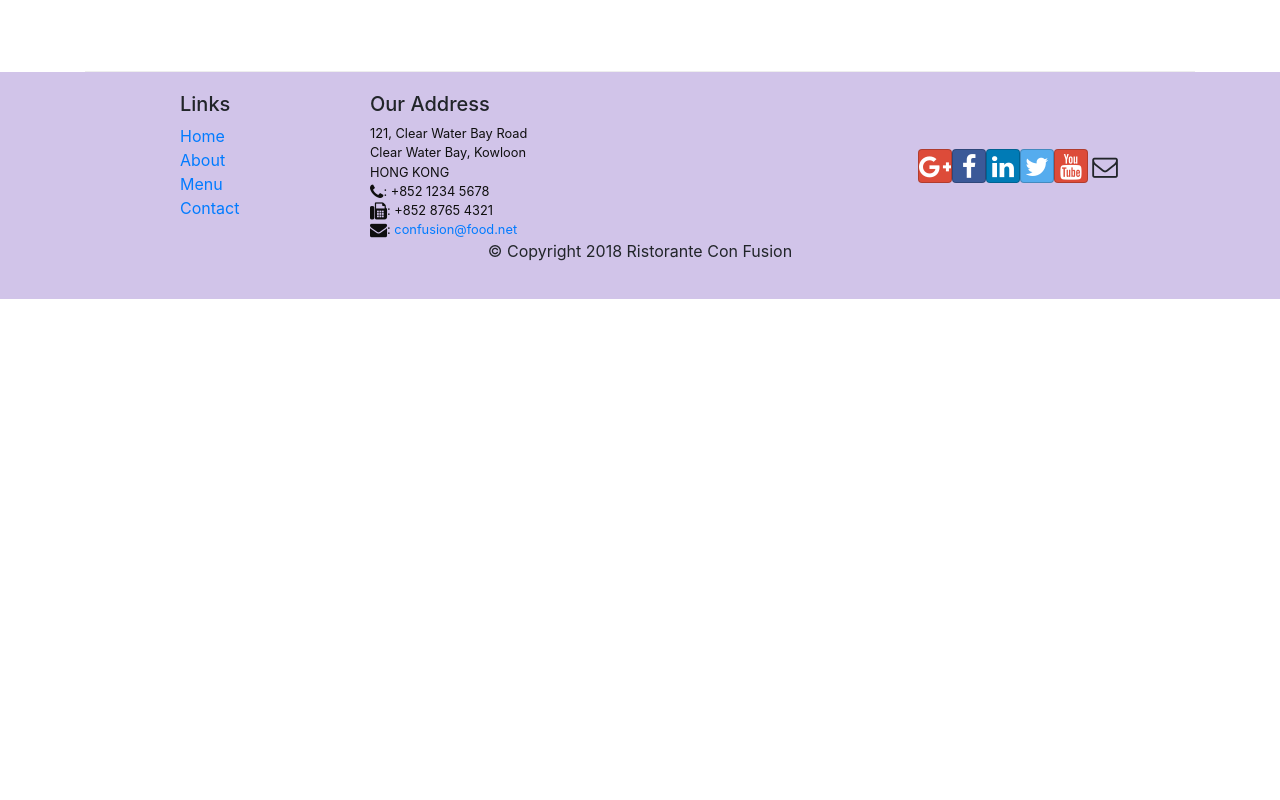
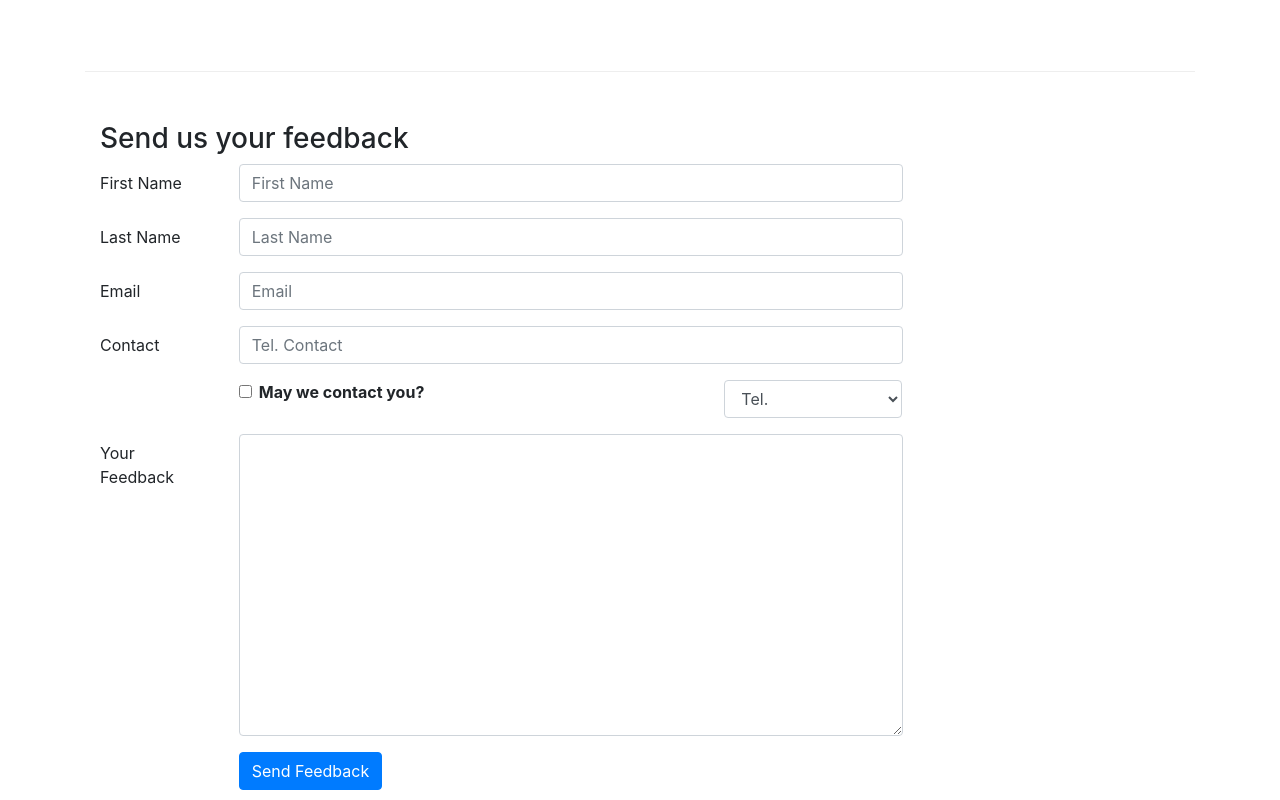
Before and after one commit to Hypermona/First-React-App, a React (Create React App) app: page /Contactus in a window 1280 px wide. Shown: the part 800-1600 px from the top of the page. Before the commit the page ends 1099 px from the top, so only its background shows below. Built offline with nearby package versions, Linux system fonts and the light colour scheme.

Commit message:
Controlled Forms

```diff
--- a/src/components/ContactComponent.js
+++ b/src/components/ContactComponent.js
@@ -1,8 +1,44 @@
-import React from "react";
-import { Breadcrumb, BreadcrumbItem } from "reactstrap";
+import React, { Component } from "react";
+import {
+  Breadcrumb,
+  BreadcrumbItem,
+  Form,
+  FormGroup,
+  Input,
+  Col,
+  Label,
+  Button,
+} from "reactstrap";
 import { Link } from "react-router-dom";
 
-function Contact(props) {
+class Contact extends Component {
+  constructor(props) {
+    super(props);
+    this.state = {
+      firstname: "",
+      lastname: "",
+      telnum: "",
+      email: "",
+      agree: false,
+      contactType: "Tel.",
+      message: "",
+    };
+    this.handleInputChange = this.handleInputChange.bind(this);
+    this.handleSubmit = this.handleSubmit.bind(this);
+  }
+  handleInputChange(event) {
+    const target = event.target;
+    const value = target.type === "checkbox" ? target.checked : target.value;
+    const name = target.name;
+    this.setState({
+      [name]: value,
+    });
+  }
+  handleSubmit(event) {
+    alert("Current state is :" + JSON.stringify(this.state));
+    event.preventDefault();
+  }
+  render() {
     return (
       <div className="container">
         <div className="row">
@@ -63,8 +99,128 @@
             </div>
           </div>
         </div>
+        <div className="row row-content">
+          <div className="col-12">
+            <h3>Send us your feedback</h3>
+          </div>
+          <div className="col-12 col-md-9">
+            <Form onSubmit={this.handleSubmit}>
+              <FormGroup row>
+                <Label htmlFor="firstname" md={2}>
+                  First Name
+                </Label>
+                <Col md={10}>
+                  <Input
+                    type="text"
+                    id="firstname"
+                    name="firstname"
+                    value={this.state.firstname}
+                    placeholder="First Name"
+                    onChange={this.handleInputChange}
+                  />
+                </Col>
+              </FormGroup>
+              <FormGroup row>
+                <Label htmlFor="lastname" md={2}>
+                  Last Name
+                </Label>
+                <Col md={10}>
+                  <Input
+                    type="text"
+                    id="lastname"
+                    name="lastname"
+                    value={this.state.lastname}
+                    placeholder="Last Name"
+                    onChange={this.handleInputChange}
+                  />
+                </Col>
+              </FormGroup>
+              <FormGroup row>
+                <Label htmlFor="email" md={2}>
+                  Email
+                </Label>
+                <Col md={10}>
+                  <Input
+                    type="email"
+                    id="email"
+                    name="email"
+                    value={this.state.email}
+                    placeholder="Email"
+                    onChange={this.handleInputChange}
+                  />
+                </Col>
+              </FormGroup>
+              <FormGroup row>
+                <Label htmlFor="telnum" md={2}>
+                  Contact
+                </Label>
+                <Col md={10}>
+                  <Input
+                    type="tel"
+                    id="telnum"
+                    name="telnum"
+                    value={this.state.telnum}
+                    placeholder="Tel. Contact"
+                    onChange={this.handleInputChange}
+                  />
+                </Col>
+              </FormGroup>
+              <FormGroup row>
+                <Col md={{ size: 6, offset: 2 }}>
+                  <FormGroup check>
+                    <Label check>
+                      <Input
+                        type="checkbox"
+                        id="agree"
+                        name="agree"
+                        value={this.state.agree}
+                        onChange={this.handleInputChange}
+                      />{" "}
+                      <strong>May we contact you?</strong>
+                    </Label>
+                  </FormGroup>
+                </Col>
+                <Col md={{ size: 3, offset: 1 }}>
+                  <Input
+                    type="select"
+                    id="contactType"
+                    name="contactType"
+                    value={this.state.contactType}
+                    onChange={this.handleInputChange}
+                  >
+                    <option>Tel.</option>
+                    <option>Email</option>
+                  </Input>
+                </Col>
+              </FormGroup>
+              <FormGroup row>
+                <Label htmlFor="message" md={2}>
+                  Your Feedback
+                </Label>
+                <Col md={10}>
+                  <Input
+                    type="textarea"
+                    id="message"
+                    name="message"
+                    rows="12"
+                    value={this.state.message}
+                    onChange={this.handleInputChange}
+                  ></Input>
+                </Col>
+              </FormGroup>
+              <FormGroup row>
+                <Col md={{ size: 10, offset: 2 }}>
+                  <Button type="submit" color="primary">
+                    Send Feedback
+                  </Button>
+                </Col>
+              </FormGroup>
+            </Form>
+          </div>
+        </div>
       </div>
     );
   }
+}
 
 export default Contact;
```
Lines whose indentation alone changed are shown as unchanged.
